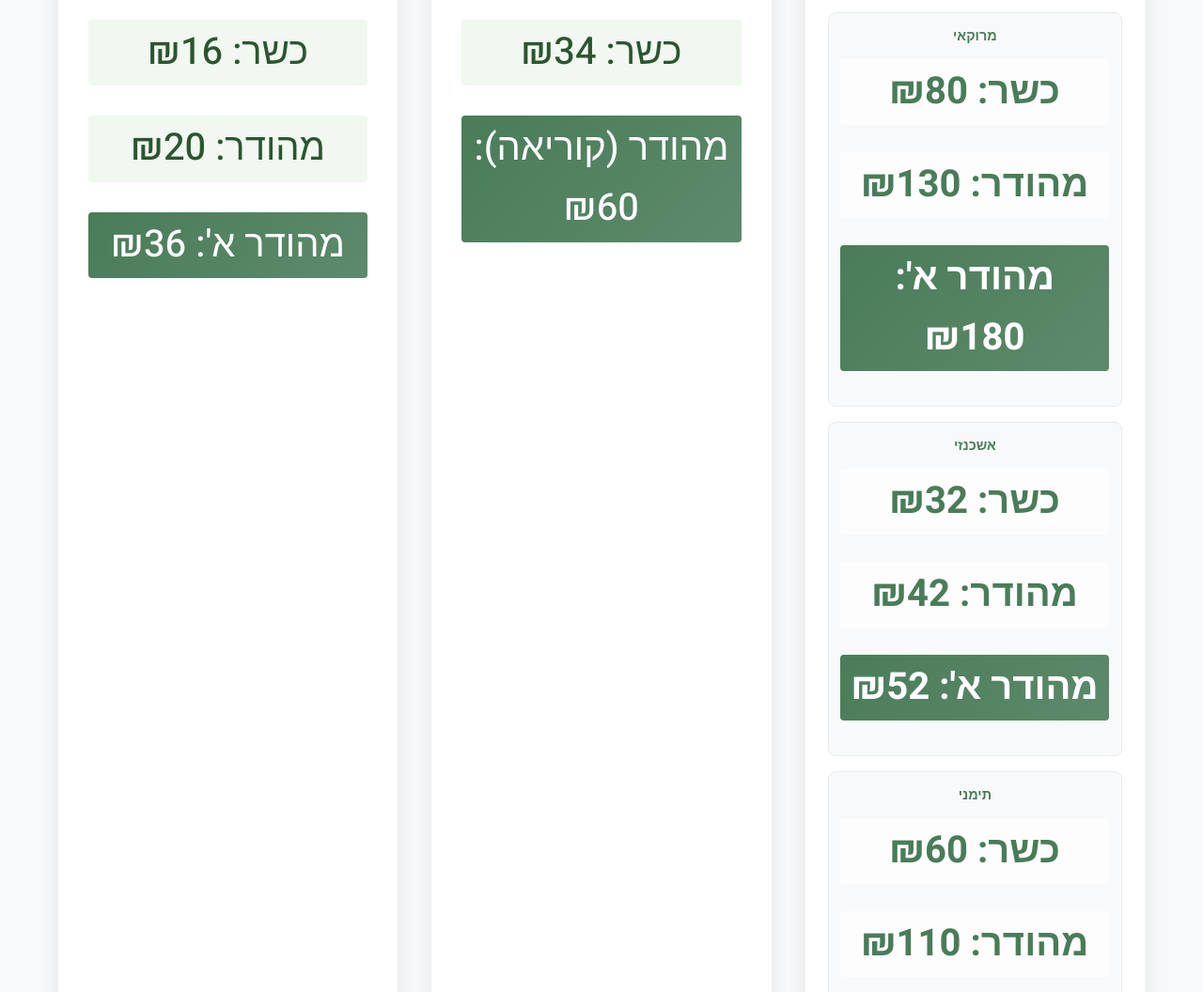
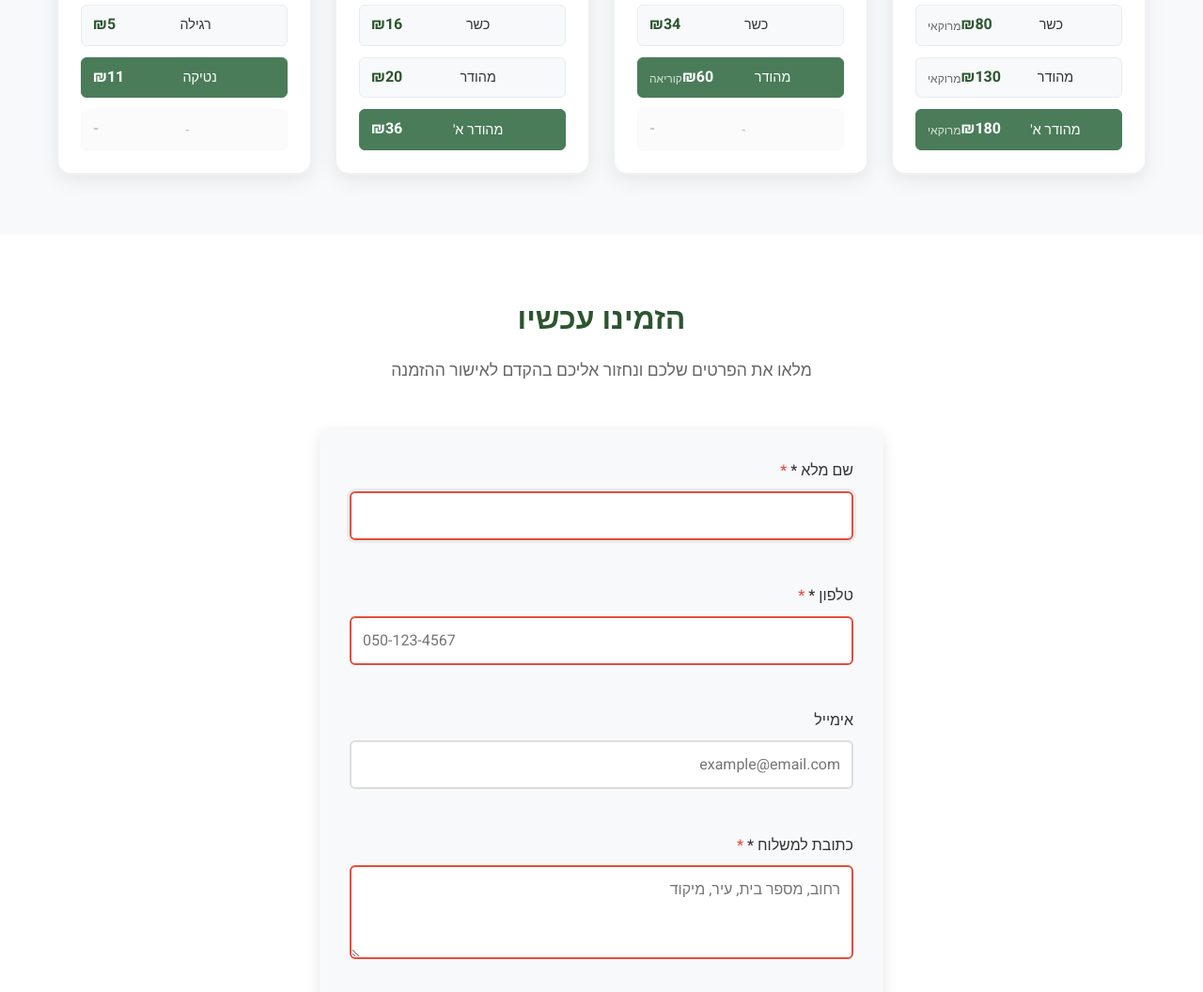
Before and after one commit to xlokox/4-minim---harvot-adarom, a website: page index.html in a window 1280 px wide. Shown: the part 1690-2746 px from the top of the page at 94% size. Drawn offline with Linux system fonts and the light colour scheme.

Commit message:
fixing products layout

```diff
--- a/index.html
+++ b/index.html
@@ -118,75 +118,94 @@
                 <div class="individual-products">
                     <h3>מוצרים בודדים</h3>
                     <div class="individual-grid">
+                        <!-- אתרוג -->
                         <article class="individual-card">
                             <div class="product-image-container">
                                 <img src="https://via.placeholder.com/200x150/fff8e1/4a7c59?text=🍋" alt="אתרוג" class="product-image">
                             </div>
                             <h4>אתרוג</h4>
-                            <div class="price-options">
-                                <div class="price-row">
-                                    <span class="origin">מרוקאי</span>
-                                    <div class="prices">
-                                        <span class="price">כשר: ₪80</span>
-                                        <span class="price">מהודר: ₪130</span>
-                                        <span class="price featured">מהודר א': ₪180</span>
-                                    </div>
+                            <div class="price-levels">
+                                <div class="price-level">
+                                    <span class="level-name">כשר</span>
+                                    <span class="level-price">₪80</span>
+                                    <small class="origin-note">מרוקאי</small>
                                 </div>
-                                <div class="price-row">
-                                    <span class="origin">אשכנזי</span>
-                                    <div class="prices">
-                                        <span class="price">כשר: ₪32</span>
-                                        <span class="price">מהודר: ₪42</span>
-                                        <span class="price featured">מהודר א': ₪52</span>
-                                    </div>
+                                <div class="price-level">
+                                    <span class="level-name">מהודר</span>
+                                    <span class="level-price">₪130</span>
+                                    <small class="origin-note">מרוקאי</small>
                                 </div>
-                                <div class="price-row">
-                                    <span class="origin">תימני</span>
-                                    <div class="prices">
-                                        <span class="price">כשר: ₪60</span>
-                                        <span class="price">מהודר: ₪110</span>
-                                        <span class="price featured">מהודר א': ₪160</span>
-                                    </div>
+                                <div class="price-level featured">
+                                    <span class="level-name">מהודר א'</span>
+                                    <span class="level-price">₪180</span>
+                                    <small class="origin-note">מרוקאי</small>
                                 </div>
                             </div>
                         </article>
 
+                        <!-- לולב -->
                         <article class="individual-card">
                             <div class="product-image-container">
                                 <img src="https://via.placeholder.com/200x150/e8f5e8/4a7c59?text=🌿" alt="לולב" class="product-image">
                             </div>
                             <h4>לולב</h4>
-                            <div class="price-options">
-                                <div class="price-row single-price">
-                                    <span class="price">כשר: ₪34</span>
-                                    <span class="price featured">מהודר (קוריאה): ₪60</span>
+                            <div class="price-levels">
+                                <div class="price-level">
+                                    <span class="level-name">כשר</span>
+                                    <span class="level-price">₪34</span>
+                                </div>
+                                <div class="price-level featured">
+                                    <span class="level-name">מהודר</span>
+                                    <span class="level-price">₪60</span>
+                                    <small class="origin-note">קוריאה</small>
+                                </div>
+                                <div class="price-level empty">
+                                    <span class="level-name">-</span>
+                                    <span class="level-price">-</span>
                                 </div>
                             </div>
                         </article>
 
+                        <!-- הדס -->
                         <article class="individual-card">
                             <div class="product-image-container">
                                 <img src="https://via.placeholder.com/200x150/f0f8f0/4a7c59?text=🌱" alt="הדס" class="product-image">
                             </div>
                             <h4>הדס</h4>
-                            <div class="price-options">
-                                <div class="price-row single-price">
-                                    <span class="price">כשר: ₪16</span>
-                                    <span class="price">מהודר: ₪20</span>
-                                    <span class="price featured">מהודר א': ₪36</span>
+                            <div class="price-levels">
+                                <div class="price-level">
+                                    <span class="level-name">כשר</span>
+                                    <span class="level-price">₪16</span>
+                                </div>
+                                <div class="price-level">
+                                    <span class="level-name">מהודר</span>
+                                    <span class="level-price">₪20</span>
+                                </div>
+                                <div class="price-level featured">
+                                    <span class="level-name">מהודר א'</span>
+                                    <span class="level-price">₪36</span>
                                 </div>
                             </div>
                         </article>
 
+                        <!-- עערבה -->
                         <article class="individual-card">
                             <div class="product-image-container">
                                 <img src="https://via.placeholder.com/200x150/f5f5f5/4a7c59?text=🍃" alt="עערבה" class="product-image">
                             </div>
                             <h4>עערבה</h4>
-                            <div class="price-options">
-                                <div class="price-row single-price">
-                                    <span class="price">₪5</span>
-                                    <span class="price">נטיקה: ₪11</span>
+                            <div class="price-levels">
+                                <div class="price-level">
+                                    <span class="level-name">רגילה</span>
+                                    <span class="level-price">₪5</span>
+                                </div>
+                                <div class="price-level featured">
+                                    <span class="level-name">נטיקה</span>
+                                    <span class="level-price">₪11</span>
+                                </div>
+                                <div class="price-level empty">
+                                    <span class="level-name">-</span>
+                                    <span class="level-price">-</span>
                                 </div>
                             </div>
                         </article>
--- a/styles.css
+++ b/styles.css
@@ -316,8 +316,8 @@ header h1 {
 
 .individual-grid {
     display: grid;
-    grid-template-columns: repeat(auto-fit, minmax(280px, 1fr));
-    gap: 2rem;
+    grid-template-columns: repeat(4, 1fr);
+    gap: 1.5rem;
     margin-top: 2rem;
 }
 
@@ -344,60 +344,60 @@ header h1 {
     margin-bottom: 1rem;
 }
 
-.price-options {
+/* New price levels styling */
+.price-levels {
     display: flex;
     flex-direction: column;
-    gap: 1rem;
+    gap: 0.75rem;
+    margin-top: 1rem;
 }
 
-.price-row {
+.price-level {
     display: flex;
-    flex-direction: column;
-    gap: 0.5rem;
-    padding: 0.8rem;
+    justify-content: space-between;
+    align-items: center;
+    padding: 0.5rem 0.75rem;
     background: #f8f9fa;
-    border-radius: 8px;
+    border-radius: 6px;
     border: 1px solid #e9ecef;
+    transition: all 0.3s ease;
 }
 
-.price-row.single-price {
-    background: #fff;
-    border: none;
-    padding: 0.5rem;
+.price-level.featured {
+    background: #4a7c59;
+    color: white;
+    border-color: #4a7c59;
 }
 
-.origin {
-    font-weight: 600;
-    color: #4a7c59;
-    font-size: 0.9rem;
-    text-align: center;
-    margin-bottom: 0.3rem;
+.price-level.empty {
+    opacity: 0.3;
+    background: #f5f5f5;
 }
 
-.prices {
-    display: flex;
-    flex-direction: column;
-    gap: 0.3rem;
+.level-name {
+    font-weight: 500;
+    font-size: 0.9rem;
 }
 
-.price {
-    font-size: 0.85rem;
-    color: #666;
-    padding: 0.2rem 0.5rem;
-    border-radius: 4px;
-    background: rgba(255,255,255,0.7);
+.level-price {
+    font-weight: 600;
+    font-size: 1rem;
+    color: #2c5530;
 }
 
-.price.featured {
-    background: linear-gradient(135deg, #4a7c59, #5d8a6b);
+.price-level.featured .level-price {
     color: white;
-    font-weight: 600;
 }
 
-.single-price .prices {
-    flex-direction: row;
-    justify-content: center;
-    gap: 1rem;
+.origin-note {
+    font-size: 0.75rem;
+    color: #666;
+    margin-top: 0.25rem;
+    display: block;
+}
+
+.price-level.featured .origin-note {
+    color: rgba(255, 255, 255, 0.8);
 }
 
 .single-price .price {
@@ -862,8 +862,8 @@ footer a:focus {
     }
 
     .individual-grid {
-        grid-template-columns: 1fr;
-        gap: 1.5rem;
+        grid-template-columns: repeat(2, 1fr);
+        gap: 1rem;
     }
 
     .individual-card {
```
